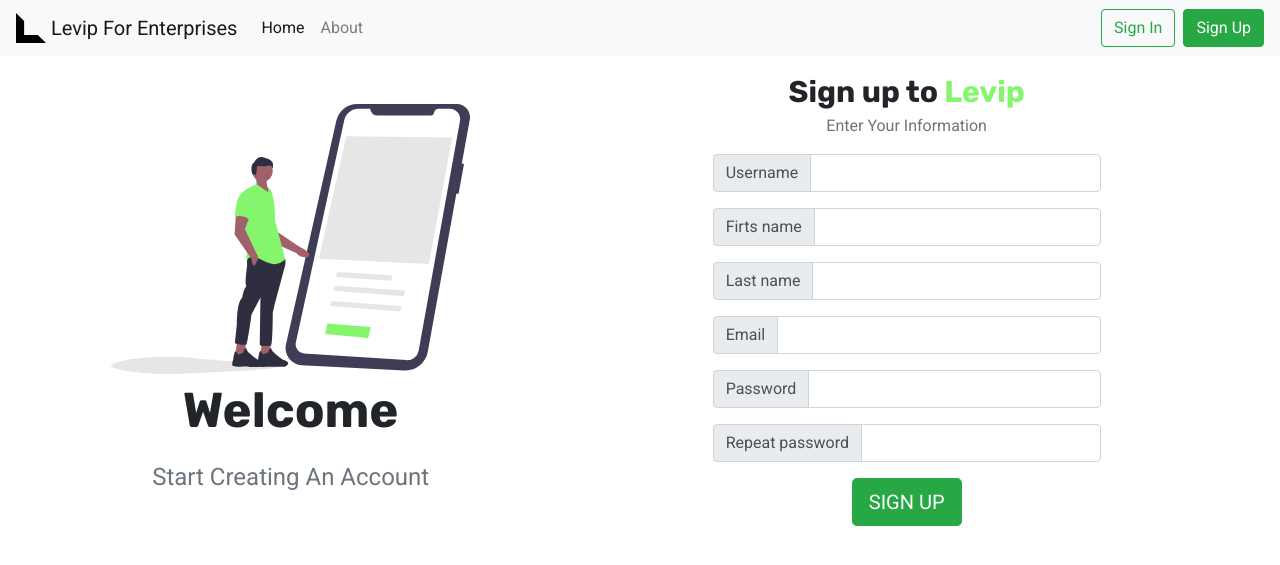
After one commit to Nicromano/Levip-For-Enterprises, a Django app: page /levip/signup/ in a window 1280 px wide. The commit adds this page. Shown: the top 565 px of the page. Run offline with Django 3.2, Linux system fonts and the light colour scheme; some libraries are stand-ins or nearby versions.

Commit message:
cambiar todo

```diff
--- /dev/null
+++ b/Levip/User/form.py
@@ -0,0 +1,20 @@
+from django.contrib.auth.models import User
+from django.contrib.auth.forms import UserCreationForm
+
+
+class RegisterFormUser(UserCreationForm):
+
+    class Meta:
+        model = User
+        fields = [
+            'username',
+            'first_name',
+            'last_name',
+            'email',
+        ]
+        labels = {
+            'username': 'Username',
+            'first_name': 'Firts name',
+            'last_name':'Last name',
+            'email': 'Email',
+        }
--- a/Levip/templates/about.html
+++ b/Levip/templates/about.html
@@ -17,7 +17,8 @@
       </li>
     </ul>
     <form class="form-inline my-2 my-lg-0">
-      <button class="btn btn-outline-success my-2 my-sm-0"><a class="text-success text-decoration-none" href="/levip/signin">Sign in</a></button>
+    <a class="btn btn-outline-success my-2 my-sm-0 text-capitalize" href="/levip/signin" role="button">Sign in</a>
+            <a class="btn btn-success ml-2 text-capitalize" href="/levip/signup" role="button">Sign up</a>
     </form>
   </div>
 </nav>
--- a/Levip/templates/dashboard.html
+++ b/Levip/templates/dashboard.html
@@ -3,7 +3,6 @@
 {% load static %}
 {% load fontawesome_5 %}
 {% fontawesome_5_static %}
-<!-- <h1>Inicio de sessión {{request.user.groups.all}} </h1> -->
 <div class="d-flex" id="wrapper">
     <!-- Sidebar -->
     <div class=" border-right" id="sidebar-wrapper">
--- a/Levip/templates/home.html
+++ b/Levip/templates/home.html
@@ -17,7 +17,8 @@
       </li>
     </ul>
     <form  class="form-inline my-2 my-lg-0">
-        <button class="btn btn-outline-success my-2 my-sm-0"><a class="text-success text-decoration-none" href="/levip/signin">Sign in</a></button>
+    <a class="btn btn-outline-success my-2 my-sm-0 text-capitalize" href="/levip/signin" role="button">Sign in</a>
+            <a class="btn btn-success ml-2 text-capitalize" href="/levip/signup" role="button">Sign up</a>
     </form>
   </div>
 </nav>
--- /dev/null
+++ b/Levip/templates/signup.html
@@ -0,0 +1,103 @@
+{% extends 'index.html' %}
+{% block content %}
+{% load static %}
+<nav class="navbar navbar-expand-lg navbar-light bg-light">
+    <a class="navbar-brand" href="/levip">
+        <img src="{% static "img/levip_icon.svg" %}" width="30" height="30" class="d-inline-block align-top" alt=""
+            loading="lazy">
+        Levip For Enterprises
+    </a>
+    <div class="collapse navbar-collapse" id="navbarSupportedContent">
+        <ul class="navbar-nav mr-auto">
+            <li class="nav-item active">
+                <a class="nav-link" href="/levip">Home <span class="sr-only">(current)</span></a>
+            </li>
+            <li class="nav-item">
+                <a class="nav-link" href="/levip/about">About</a>
+            </li>
+        </ul>
+        <form class="form-inline my-2 my-lg-0">
+            <a class="btn btn-outline-success my-2 my-sm-0 text-capitalize" href="/levip/signin" role="button">Sign in</a>
+            <a class="btn btn-success ml-2 text-capitalize" href="/levip/signup" role="button">Sign up</a>
+        </form>
+    </div>
+</nav>
+<div class="container-fluid">
+    <div class="row ">
+        <div class="col-md-5 my-auto">
+            <div class="m-5 pl-5 text-center">
+                <img src="{% static "img/signup.svg" %}" width="400" class="img-fluid" alt="Responsive image">
+                <div class="text-center">
+                    <p class="h-marca">Welcome</p>
+                    <h4 class="text-muted text-capitalize">start creating an account</h4>
+                </div>
+            </div>
+
+        </div>
+        <div class="col-md-7 my-auto">
+            <div class="container">
+                <div class="row justify-content-md-center">
+                    <div class="col-md-7">
+                        <form  method="POST">
+                            {% csrf_token %}
+                            <div class="text-center">
+                                <h3 class="h-marca-signup m-1">Sign up to <span class="marca"> Levip</span> </h3>
+                                <p class="text-muted text-capitalize">enter your information</p>
+                            </div>
+                            <div class="text-center">
+                                <div class="input-group mt-3 ">
+                                    <div class="input-group-prepend">
+                                        <span class="input-group-text" id="inputGroup-sizing-lg">Username</span>
+                                    </div>
+                                    <input type="text" class="form-control" name="username"
+                                        aria-label="Sizing example input" aria-describedby="inputGroup-sizing-lg">
+                                </div>
+                                <div class="input-group mt-3 ">
+                                    <div class="input-group-prepend">
+                                        <span class="input-group-text" id="inputGroup-sizing-lg">Firts name</span>
+                                    </div>
+                                    <input type="text" class="form-control" name="first_name"
+                                        aria-label="Sizing example input" aria-describedby="inputGroup-sizing-lg">
+                                </div>
+                                <div class="input-group mt-3 ">
+                                    <div class="input-group-prepend">
+                                        <span class="input-group-text" id="inputGroup-sizing-lg">Last name</span>
+                                    </div>
+                                    <input type="text" class="form-control" name="last_name"
+                                        aria-label="Sizing example input" aria-describedby="inputGroup-sizing-lg">
+                                </div>
+                                <div class="input-group mt-3 ">
+                                    <div class="input-group-prepend">
+                                        <span class="input-group-text" id="inputGroup-sizing-lg">Email</span>
+                                    </div>
+                                    <input type="text" class="form-control" name="email"
+                                        aria-label="Sizing example input" aria-describedby="inputGroup-sizing-lg">
+                                </div>
+                                <div class="input-group mt-3">
+                                    <div class="input-group-prepend">
+                                        <span class="input-group-text" id="inputGroup-sizing-lg">Password</span>
+                                    </div>
+                                    <input type="password" class="form-control" name="password1"
+                                        aria-label="Sizing example input" aria-describedby="inputGroup-sizing-lg">
+                                </div>
+                                <div class="input-group mt-3">
+                                    <div class="input-group-prepend">
+                                        <span class="input-group-text" id="inputGroup-sizing-lg">Repeat password</span>
+                                    </div>
+                                    <input type="password" class="form-control" name="password2"
+                                        aria-label="Sizing example input" aria-describedby="inputGroup-sizing-lg">
+                                </div>
+                                <div class="text-center mt-3">
+
+                                    <button type="submit" class="btn btn-success btn-lg">SIGN UP</button>
+                                </div>
+                            </div>
+                        </form>
+                    </div>
+                </div>
+
+            </div>
+        </div>
+    </div>
+</div>
+{% endblock %}
--- a/Levip/urls.py
+++ b/Levip/urls.py
@@ -1,11 +1,13 @@
-from django.urls import path
+from django.urls import path, include
 from . import views
+from .view_class import RegisterUser
 
 urlpatterns = [
     path('', views.index, name='index'),
     path('about/', views.about),
     path('signin/', views.signin),
+    path('signup/', RegisterUser.as_view()),
     path('login/',views.loginPage, name="login"),
-    path('dashboard/', views.dashboard),
+    path('dashboard/', views.dashboard, name="dashboard"),
     path('logout/', views.logoutPage)
 ]
--- /dev/null
+++ b/Levip/view_class.py
@@ -0,0 +1,12 @@
+
+from django.contrib.auth.models import User
+from django.contrib.auth.forms import UserCreationForm
+from django.views.generic import CreateView
+from django.urls import reverse_lazy
+from .User.form import RegisterFormUser
+
+class RegisterUser(CreateView):
+    model = User
+    template_name = 'signup.html'
+    form_class = RegisterFormUser
+    success_url = reverse_lazy('dashboard')
```
Also changed, not shown: Levip/templates/signin.html (+3 -18 lines), Levip/url_dashboard.py (added, +7 -0 lines), Levip/static/img/signup.svg (added), db.sqlite3.
